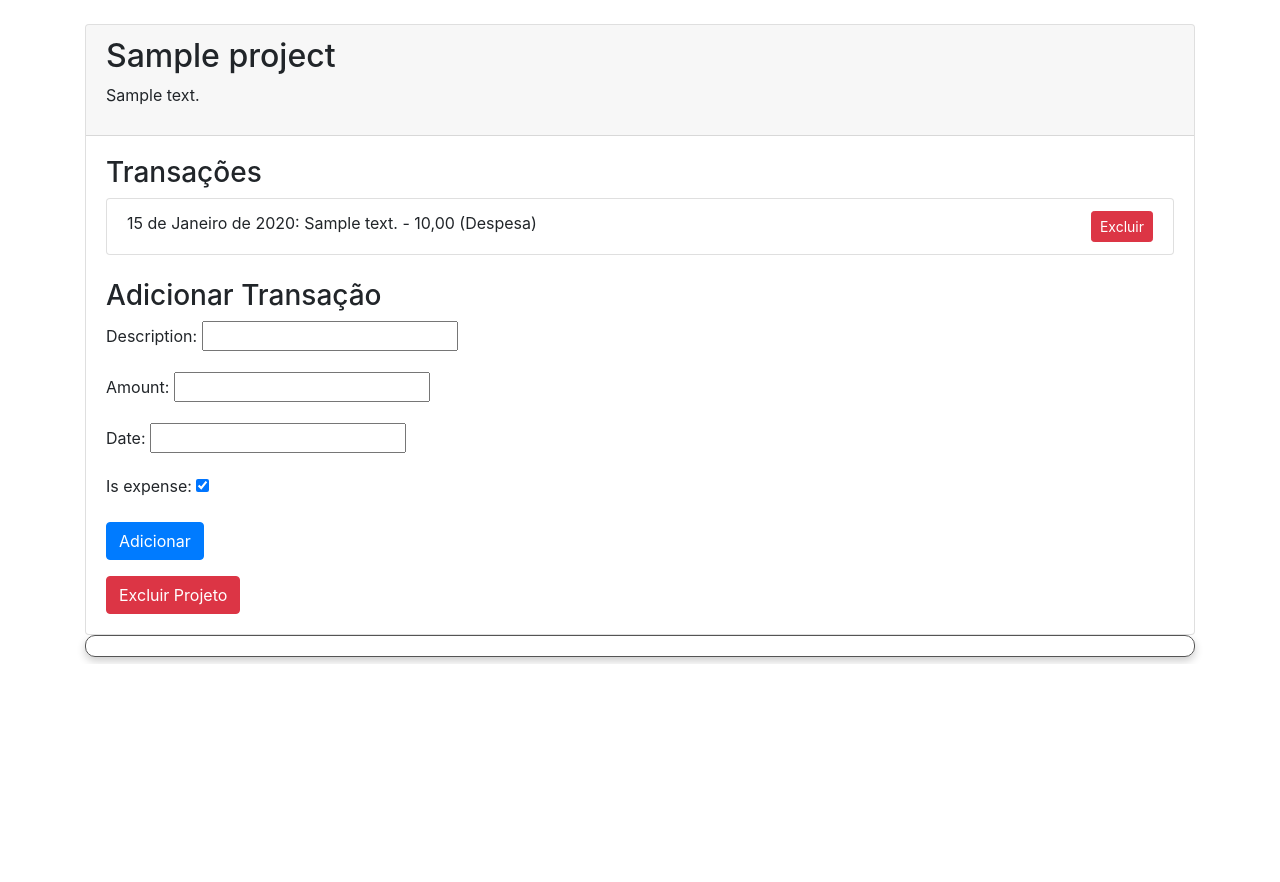
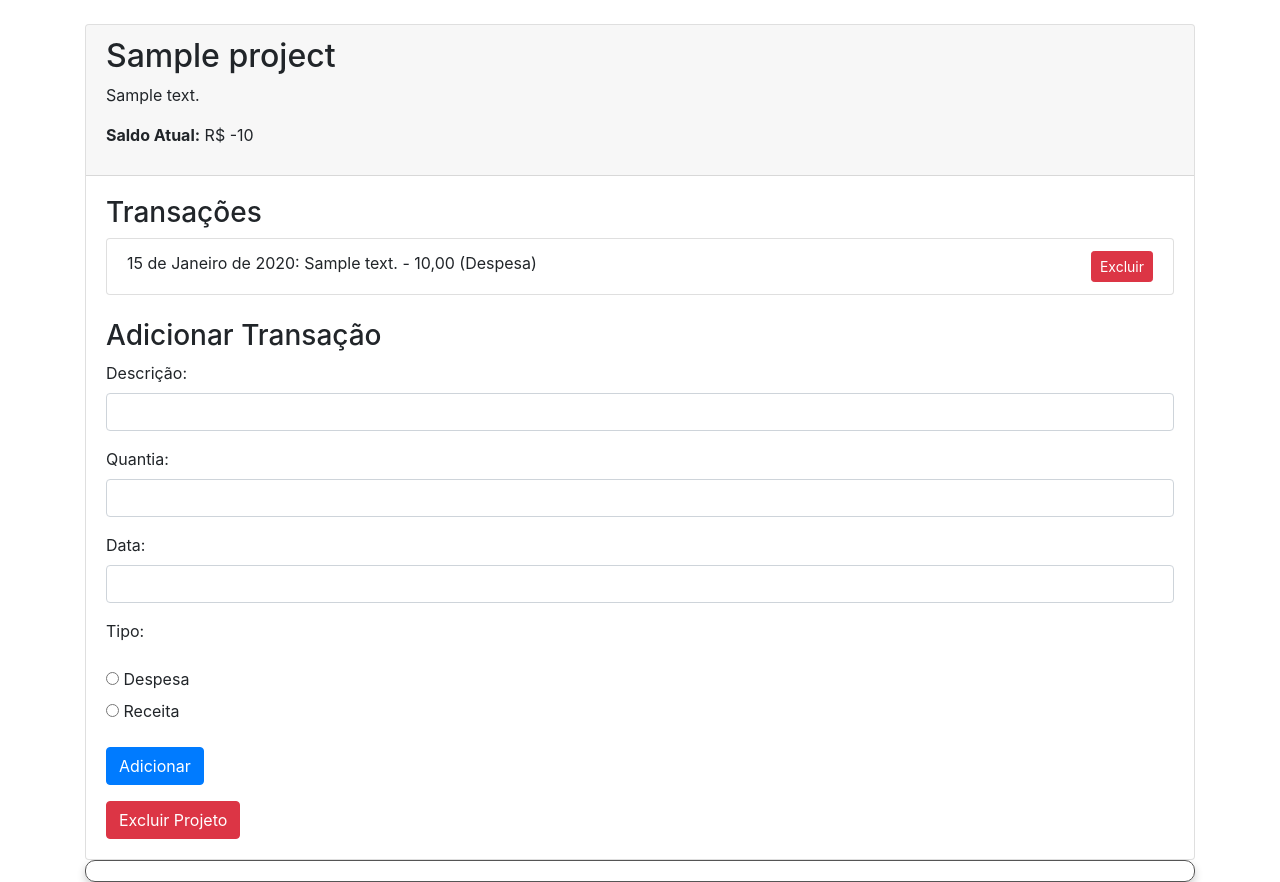
Before and after one commit to brunorsmartins/marconapp, a Django app: page /api/projects/1/ in a window 1280 px wide. Shown: the part 136-1018 px from the top of the page. Before the commit the page ends 800 px from the top, so only its background shows below. Run offline with Django 5.2, Linux system fonts and the light colour scheme; tables that the repository leaves empty hold one stand-in row (values such as "Sample post"); some libraries are stand-ins or nearby versions.

Commit message:
Melhoria em layout

```diff
--- a/finance/forms.py
+++ b/finance/forms.py
@@ -5,10 +5,39 @@ class ProjectForm(forms.ModelForm):
     class Meta:
         model = Project
         fields = ['name', 'description']
+        labels = {
+            'name': 'Nome',
+            'description': 'Descrição'
+        }
+        widgets = {
+            'name': forms.TextInput(attrs={'autocomplete': 'off'}),
+            'description': forms.TextInput(attrs={'autocomplete': 'off'}),
+        }
 
 class TransactionForm(forms.ModelForm):
-    date = forms.DateField(widget=forms.TextInput(attrs={'class': 'datepicker'}))
+    expense_or_income = forms.ChoiceField(
+        choices=[(True, 'Despesa'), (False, 'Receita')],
+        widget=forms.RadioSelect,
+        label='Tipo'
+    )
 
     class Meta:
         model = Transaction
-        fields = ['description', 'amount', 'date', 'is_expense']
+        fields = ['description', 'amount', 'date', 'expense_or_income']
+        widgets = {
+            'description': forms.TextInput(attrs={'class': 'form-control', 'autocomplete': 'off'}),
+            'amount': forms.NumberInput(attrs={'class': 'form-control', 'autocomplete': 'off'}),
+            'date': forms.TextInput(attrs={'class': 'datepicker form-control', 'autocomplete': 'off'}),
+        }
+        labels = {
+            'description': 'Descrição',
+            'amount': 'Quantia',
+            'date': 'Data',
+        }
+
+    def save(self, commit=True):
+        instance = super().save(commit=False)
+        instance.is_expense = self.cleaned_data['expense_or_income'] == 'True'
+        if commit:
+            instance.save()
+        return instance
--- a/finance/templates/finance/project_detail.html
+++ b/finance/templates/finance/project_detail.html
@@ -5,6 +5,7 @@
     <div class="card-header">
         <h2>{{ project.name }}</h2>
         <p>{{ project.description }}</p>
+        <p><strong>Saldo Atual:</strong> R$ {{ balance }}</p>
     </div>
     <div class="card-body">
         <h3>Transações</h3>
--- a/finance/views.py
+++ b/finance/views.py
@@ -49,6 +49,10 @@ def project_list(request):
 def project_detail(request, pk):
     project = get_object_or_404(Project, pk=pk)
     transactions = Transaction.objects.filter(project=project)
+    total_income = transactions.filter(is_expense=False).aggregate(Sum('amount'))['amount__sum'] or 0
+    total_expenses = transactions.filter(is_expense=True).aggregate(Sum('amount'))['amount__sum'] or 0
+    balance = total_income - total_expenses
+
     if request.method == 'POST':
         form = TransactionForm(request.POST)
         if form.is_valid():
@@ -58,7 +62,13 @@ def project_detail(request, pk):
             return redirect(reverse('project-detail', args=[pk]))
     else:
         form = TransactionForm()
-    return render(request, 'finance/project_detail.html', {'project': project, 'transactions': transactions, 'form': form})
+
+    return render(request, 'finance/project_detail.html', {
+        'project': project,
+        'transactions': transactions,
+        'form': form,
+        'balance': balance
+    })
 
 def delete_project(request, pk):
     project = get_object_or_404(Project, pk=pk)
```
